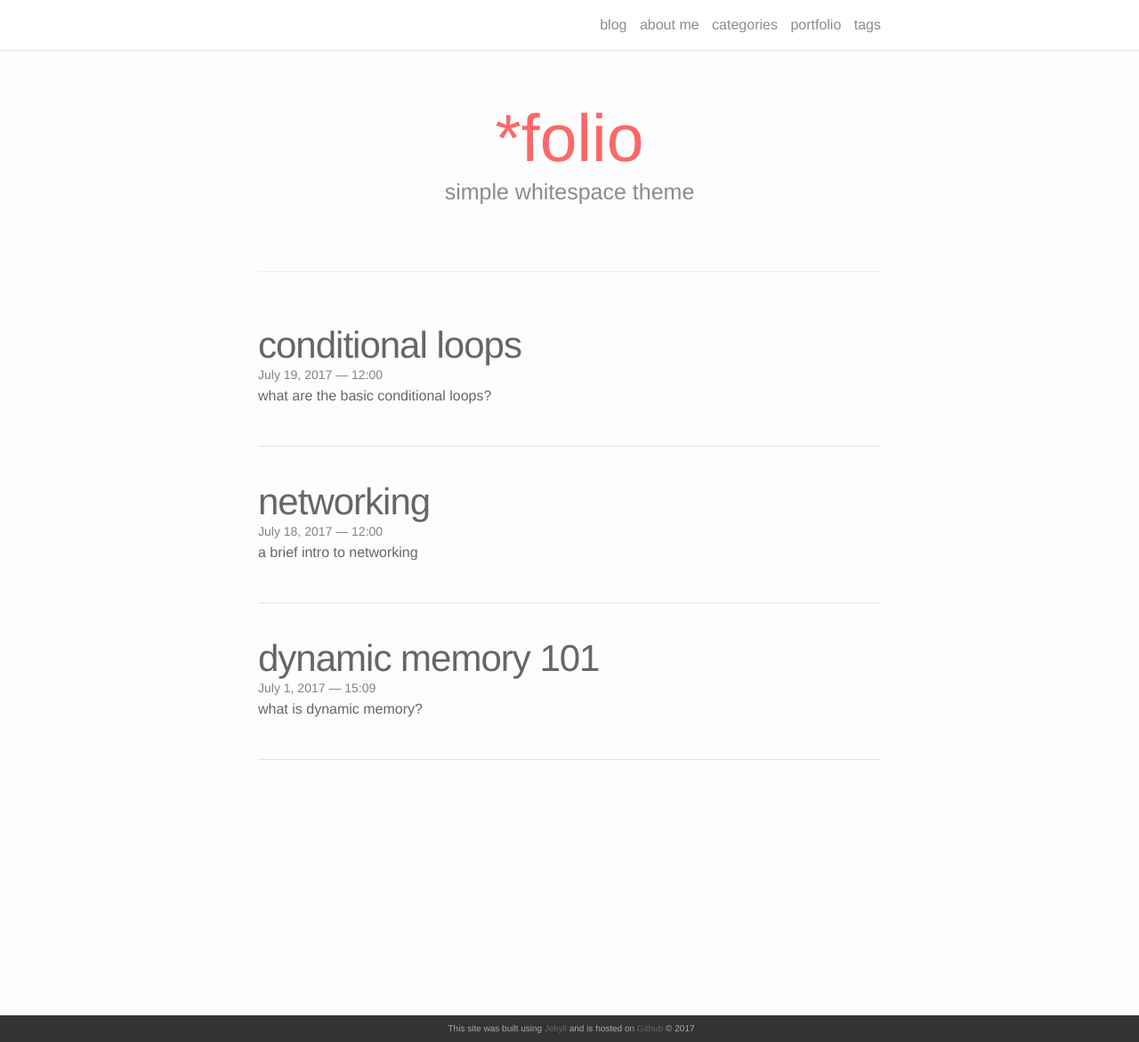
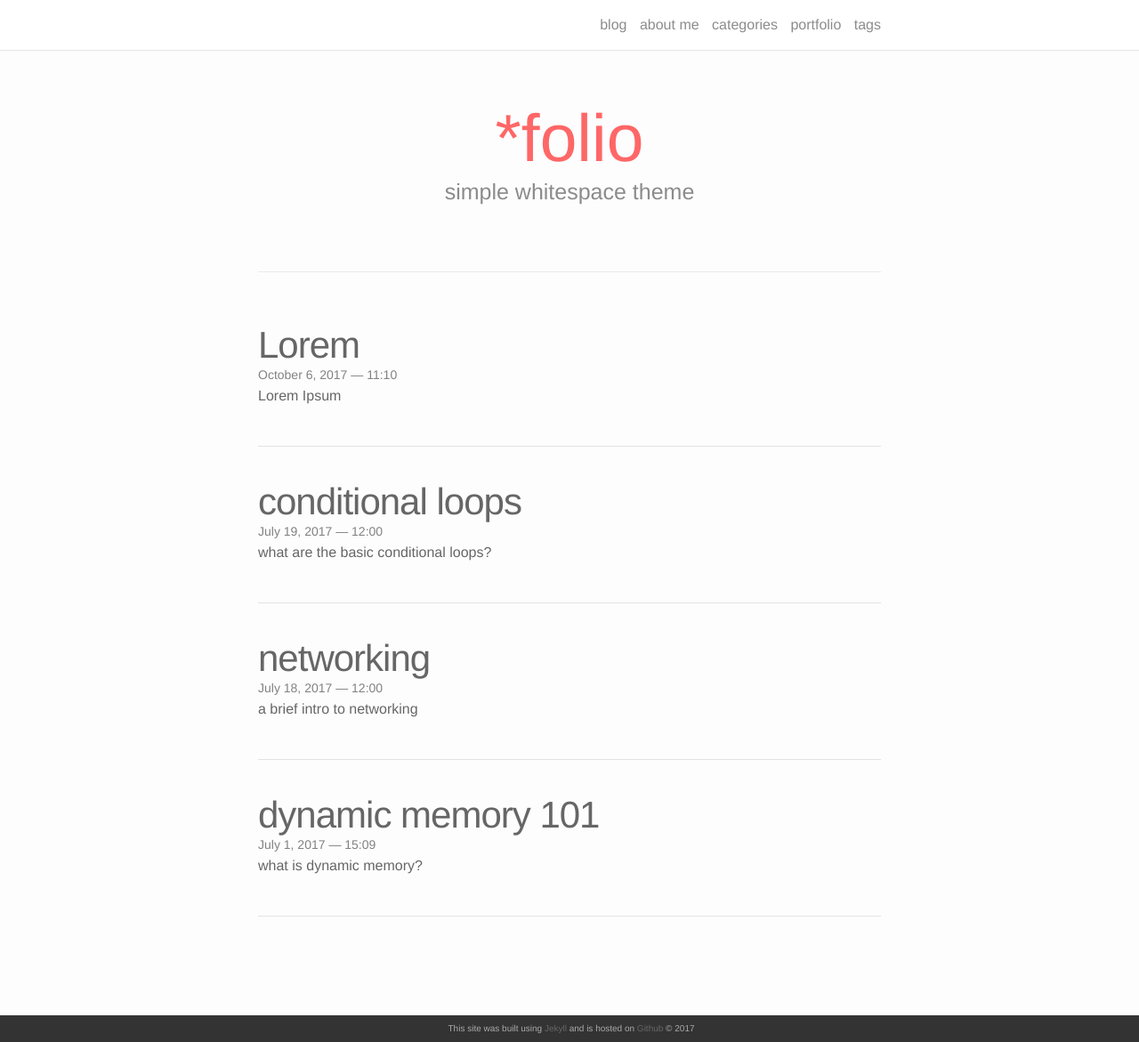
Before and after one commit to SoloMorris/SoloMorris.github.io, a Jekyll site: the page built from index.html, in a window 1280 px wide and 1171 px high. Shown: the whole window at 89% size. Built offline with Jekyll 4.4.1, drawn with Linux system fonts in a browser that asks for light colours; nearby versions of some CDN libraries; the list of posts is cut into pages by our own code.

Commit message:
second ammend attempt

```diff
--- a/_config.yml
+++ b/_config.yml
@@ -1,5 +1,5 @@
 # Site settings
-title: *folio
+title: Solomon Morrison.
 email: solommorrison@gmail.com
 description: > # this means to ignore newlines until "baseurl:"
   My portfolio and Dev Blog.
--- a/_posts/2017-10-06-firstpost.markdown
+++ b/_posts/2017-10-06-firstpost.markdown
@@ -1,11 +1,12 @@
 ---
 layout: post
 title: Lorem
-date: %2017:10:06% %hh:mm:ss%
+date: 2017-10-06 11:10:00
 description: Lorem Ipsum
 category: newbie
 published: true
-tags: - esd
+tags:
+- esd
 - general noise
 - entertainment software development
 ---
@@ -14,7 +15,7 @@
 ==
 Lorem ipsum
 --
-Lorem ipsum dolor sit amet, consectetur adipiscing elit. Maecenas vitae tortor congue est egestas venenatis. Pellentesque libero arcu, auctor ultricies pellentesque id, blandit at ante. Curabitur ante ligula, vestibulum eu quam non, interdum pellentesque dolor. Quisque malesuada orci sit amet justo venenatis pretium. Nulla tristique tellus tellus, sed dignissim libero mollis quis. Vivamus scelerisque leo est, eget malesuada elit molestie ut. Suspendisse potenti. Donec ornare sodales dolor, id fringilla erat consectetur ut. Proin iaculis quis justo ac tristique. Maecenas vehicula fermentum venenatis.
+<b>Lorem</b> ipsum dolor sit amet, consectetur adipiscing elit. Maecenas vitae tortor congue est egestas venenatis. Pellentesque libero arcu, auctor ultricies pellentesque id, blandit at ante. Curabitur ante ligula, vestibulum eu quam non, interdum pellentesque dolor. Quisque malesuada orci sit amet justo venenatis pretium. Nulla tristique tellus tellus, sed dignissim libero mollis quis. Vivamus scelerisque leo est, eget malesuada elit molestie ut. Suspendisse potenti. Donec ornare sodales dolor, id fringilla erat consectetur ut. Proin iaculis quis justo ac tristique. Maecenas vehicula fermentum venenatis.
 
 Nullam vulputate maximus tellus sit amet porttitor. Aenean non rhoncus eros. Duis eu finibus diam. Nulla congue ullamcorper nunc, a rutrum nisi suscipit a. Duis blandit sapien at erat fringilla, at tristique turpis iaculis. Nunc mattis scelerisque enim, id posuere leo pulvinar in. Donec accumsan eros a vestibulum consectetur. Ut aliquam sollicitudin nunc sed iaculis. In rhoncus ultricies eros. Cras mattis quam et neque semper, nec congue lorem cursus. Mauris at volutpat diam. Aliquam dictum magna eu augue venenatis, eu auctor dolor convallis.
 
```
